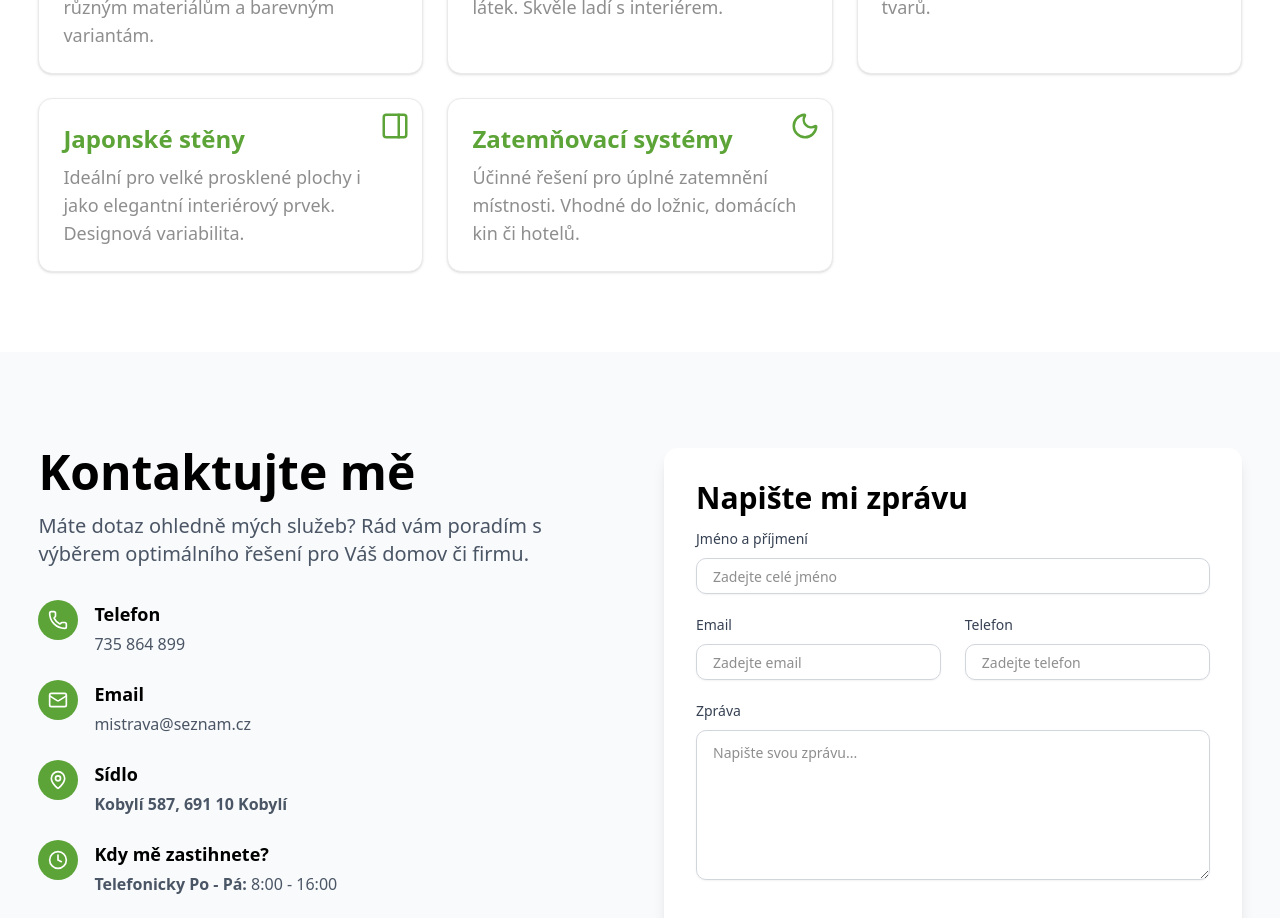
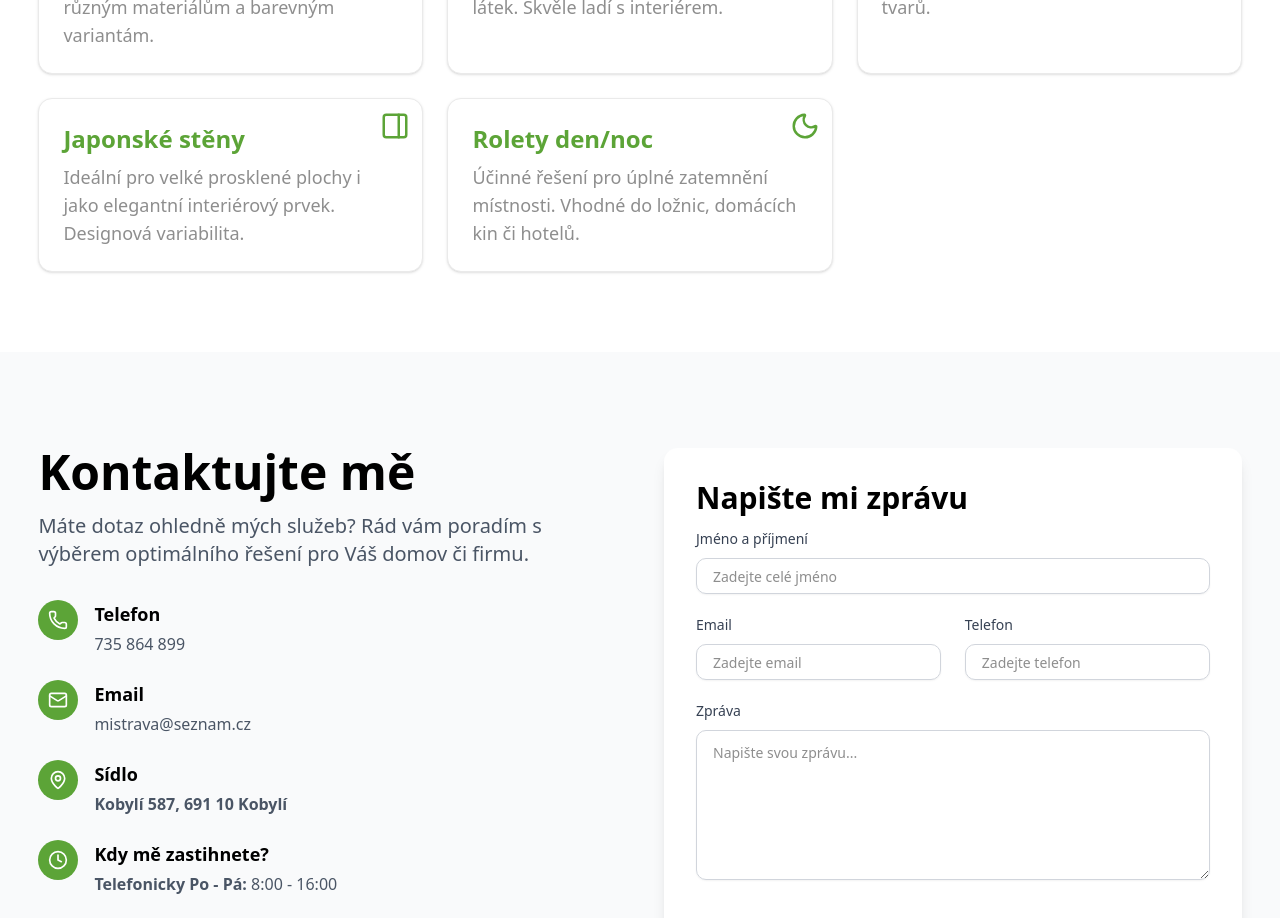
Before and after one commit to Topeez/majktravasweb, a Next.js app: page /stinici-technika/interierove-stineni in a window 1280 px wide. Shown: the part 1760-2678 px from the top of the page. Built offline with nearby package versions, Linux system fonts and the light colour scheme.

Commit message:
detail rolety den a noc

```diff
--- a/app/stinici-technika/interierove-stineni/page.tsx
+++ b/app/stinici-technika/interierove-stineni/page.tsx
@@ -42,7 +42,7 @@ export default function InterieroveStineni() {
             icon: <PanelRight className="text-foreground" size={30} />,
         },
         {
-            title: "Zatemňovací systémy",
+            title: "Rolety den/noc",
             description:
                 "Účinné řešení pro úplné zatemnění místnosti. Vhodné do ložnic, domácích kin či hotelů.",
             icon: <Moon className="text-foreground" size={30} />,
```
